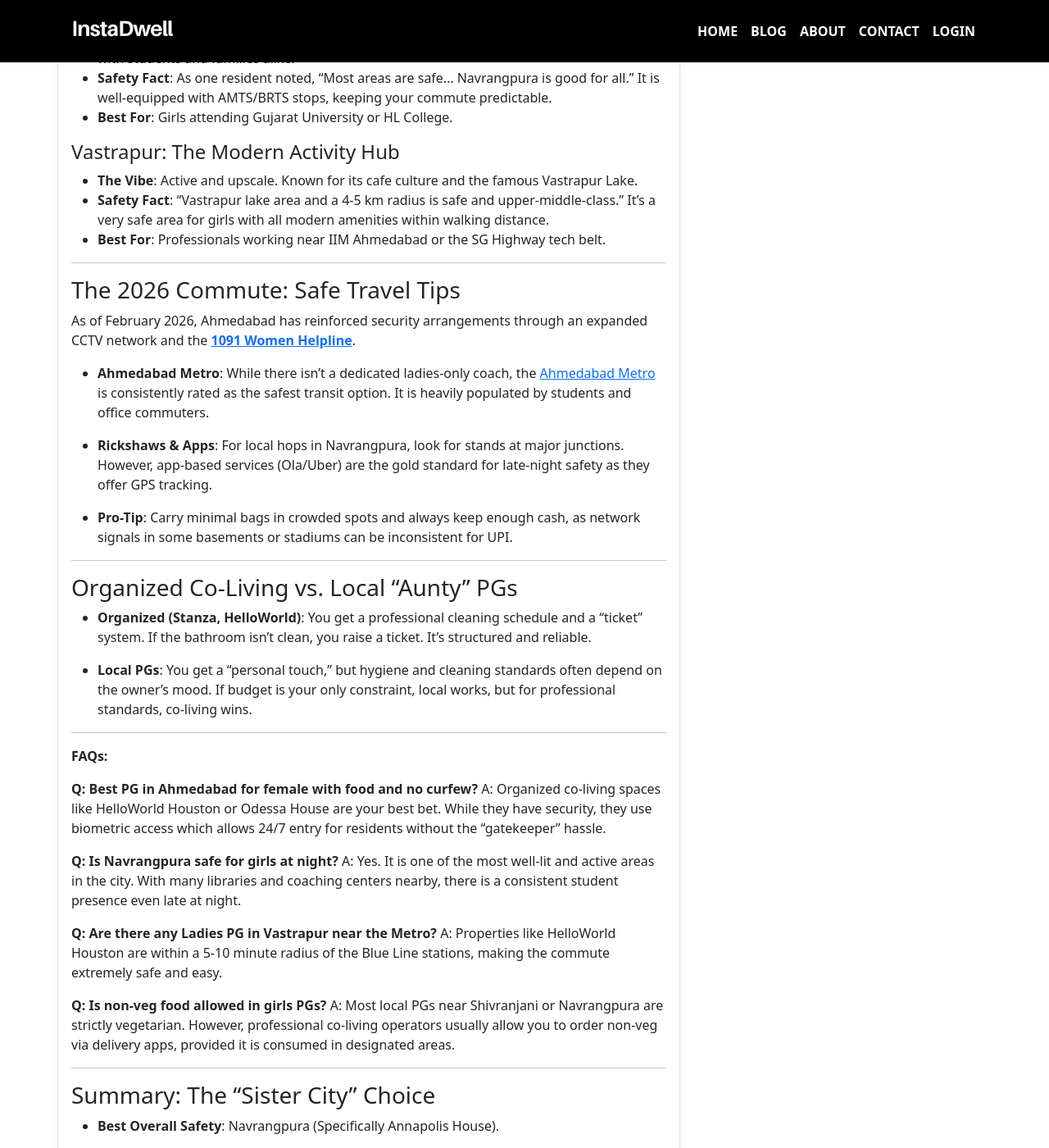
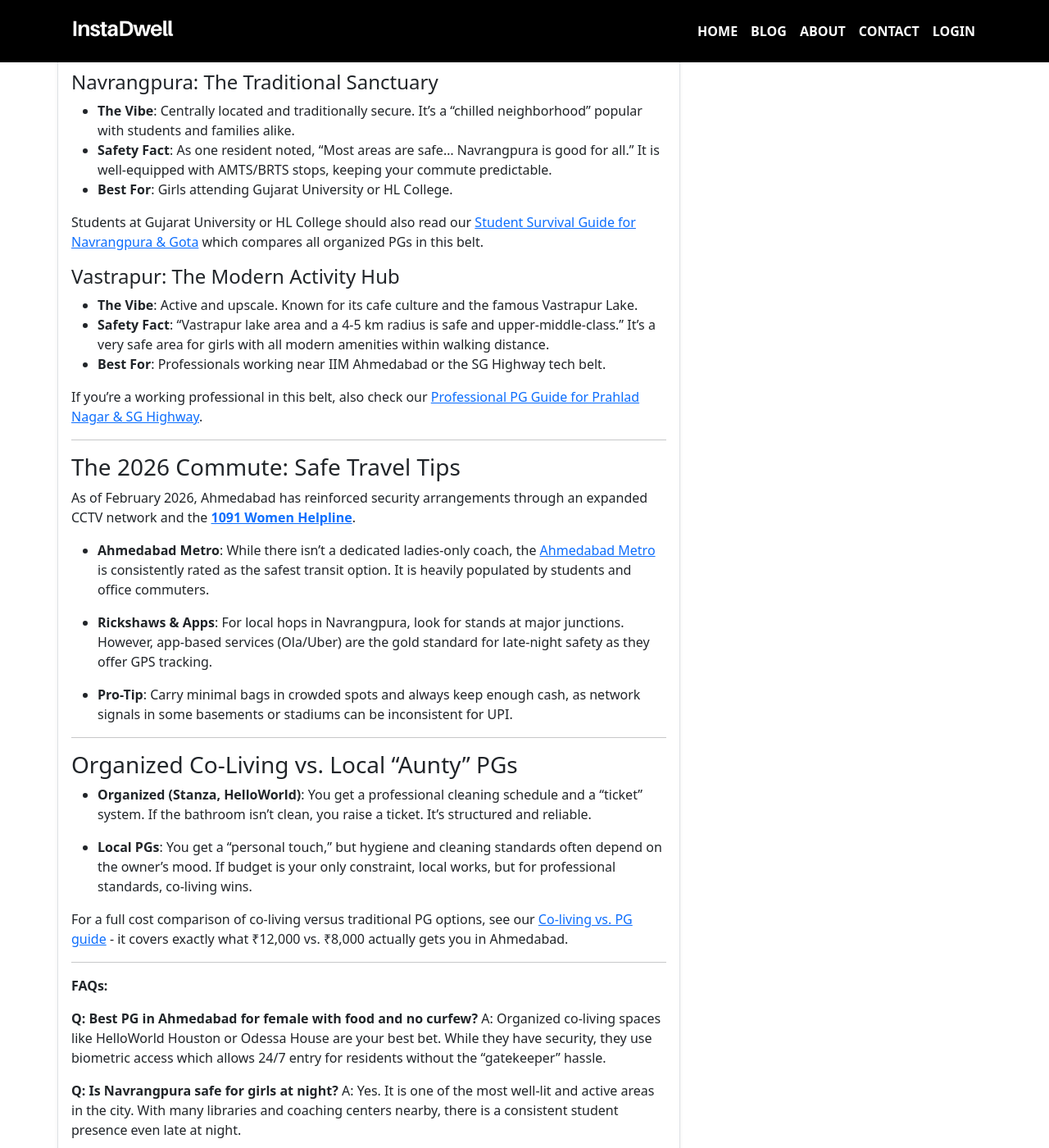
Before and after one commit to instadw/instadwell-blog, a Jekyll site: the page built from _posts/2026-03-11-best-pgs-in-ahmedabad-for-females-2026-safety-and-lifestyle-guide.md, in a window 1280 px wide and 1400 px high, scrolled down 2165 px. Shown: the whole window at 82% size. Built offline with Jekyll 4.4.1, drawn with Linux system fonts in a browser that asks for light colours; some of the changed text lies outside the part shown.

Commit message:
Update 2026-03-11-best-pgs-in-ahmedabad-for-females-2026-safety-and-lifestyle-guide.md

```diff
--- a/_posts/2026-03-11-best-pgs-in-ahmedabad-for-females-2026-safety-and-lifestyle-guide.md
+++ b/_posts/2026-03-11-best-pgs-in-ahmedabad-for-females-2026-safety-and-lifestyle-guide.md
@@ -20,6 +20,8 @@
 -   Security Standards: Biometric entry, 24/7 CCTV, and App-based support
 
 -   Best Choice: Managed Ladies-only or Unisex co-living for standardized hygiene
+
+Not sure where to start? See our [Ultimate Guide to Co-living & PGs in Ahmedabad 2026](/blog/the-ultimate-guide-to-co-living-and-pgs-in-ahmedabad-2026) for a full city overview. If you're a student, the [Ahmedabad Student Survival Guide](/blog/the-ahmedabad-student-survival-guide-navrangpura-and-gotanirma) has specific hostel-by-hostel comparisons for Navrangpura and Gota.
 
 ----------
 
@@ -69,10 +71,14 @@
 -   **Safety Fact**: As one resident noted, "Most areas are safe... Navrangpura is good for all." It is well-equipped with AMTS/BRTS stops, keeping your commute predictable.
 -   **Best For**: Girls attending Gujarat University or HL College.
 
+Students at Gujarat University or HL College should also read our [Student Survival Guide for Navrangpura & Gota](/blog/the-ahmedabad-student-survival-guide-navrangpura-and-gotanirma) which compares all organized PGs in this belt.
+
 #### Vastrapur: The Modern Activity Hub
 -   **The Vibe**: Active and upscale. Known for its cafe culture and the famous Vastrapur Lake.
 -   **Safety Fact**: "Vastrapur lake area and a 4-5 km radius is safe and upper-middle-class." It’s a very safe area for girls with all modern amenities within walking distance.
 -   **Best For**: Professionals working near IIM Ahmedabad or the SG Highway tech belt.
+
+If you're a working professional in this belt, also check our [Professional PG Guide for Prahlad Nagar & SG Highway](/blog/best-pg-for-working-professionals-in-ahmedabad-prahlad-nagar-and-sg-highway).
 
 ----------
 
@@ -94,6 +100,8 @@
 
 -   **Local PGs**: You get a "personal touch," but hygiene and cleaning standards often depend on the owner's mood. If budget is your only constraint, local works, but for professional standards, co-living wins.
 
+For a full cost comparison of co-living versus traditional PG options, see our [Co-living vs. PG guide](/blog/co-living-vs-pg-which-one-is-better-for-comfort-and-cost) - it covers exactly what ₹12,000 vs. ₹8,000 actually gets you in Ahmedabad.
+
 ----------
 
 **FAQs:**
@@ -110,6 +118,8 @@
 **Q: Is non-veg food allowed in girls PGs?**
 A: Most local PGs near Shivranjani or Navrangpura are strictly vegetarian. However, professional co-living operators usually allow you to order non-veg via delivery apps, provided it is consumed in designated areas.
 
+This is also covered in detail in our [Ultimate Ahmedabad PG Guide](/blog/the-ultimate-guide-to-co-living-and-pgs-in-ahmedabad-2026#non-veg), which explains the "Vegetarian Hub" reality city-wide.
+
 ----------
 
 ### Summary: The "Sister City" Choice
```
